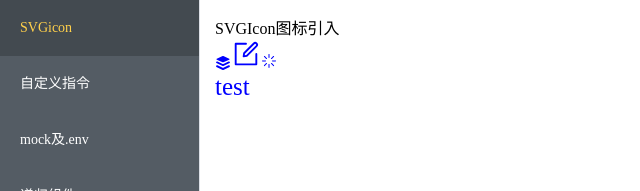
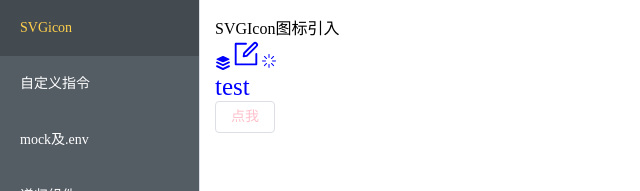
Before and after one commit to wanglongkai/vue3-ts-demo, a Vue app: page / in a window 1280 px wide. Shown: the top 191 px of the page, without its empty margins (0-640 px from the left). Built offline with nearby package versions, Linux system fonts and the light colour scheme.

Commit message:
feat: 局部样式穿透

```diff
--- a/src/views/svgicon/index.vue
+++ b/src/views/svgicon/index.vue
@@ -15,6 +15,7 @@ const ns = useNamespace('w-icons');
       <Loading />
     </el-icon>
     <p :class="[ns.b()]">test</p>
+    <el-button>点我</el-button>
   </div>
 </template>
 
@@ -24,6 +25,9 @@ $font: (color: red, size: 25px);
 $m_color: map.merge($font, ('color': blue));
 .svgbox{
   color: map-get($m_color, 'color');
+  ::v-deep(.el-button){
+    color: pink;
+  }
 }
 .icons {
   width: 30px;
```
Also changed, not shown: 1 other file (tests, documents, lock files or other folders).
